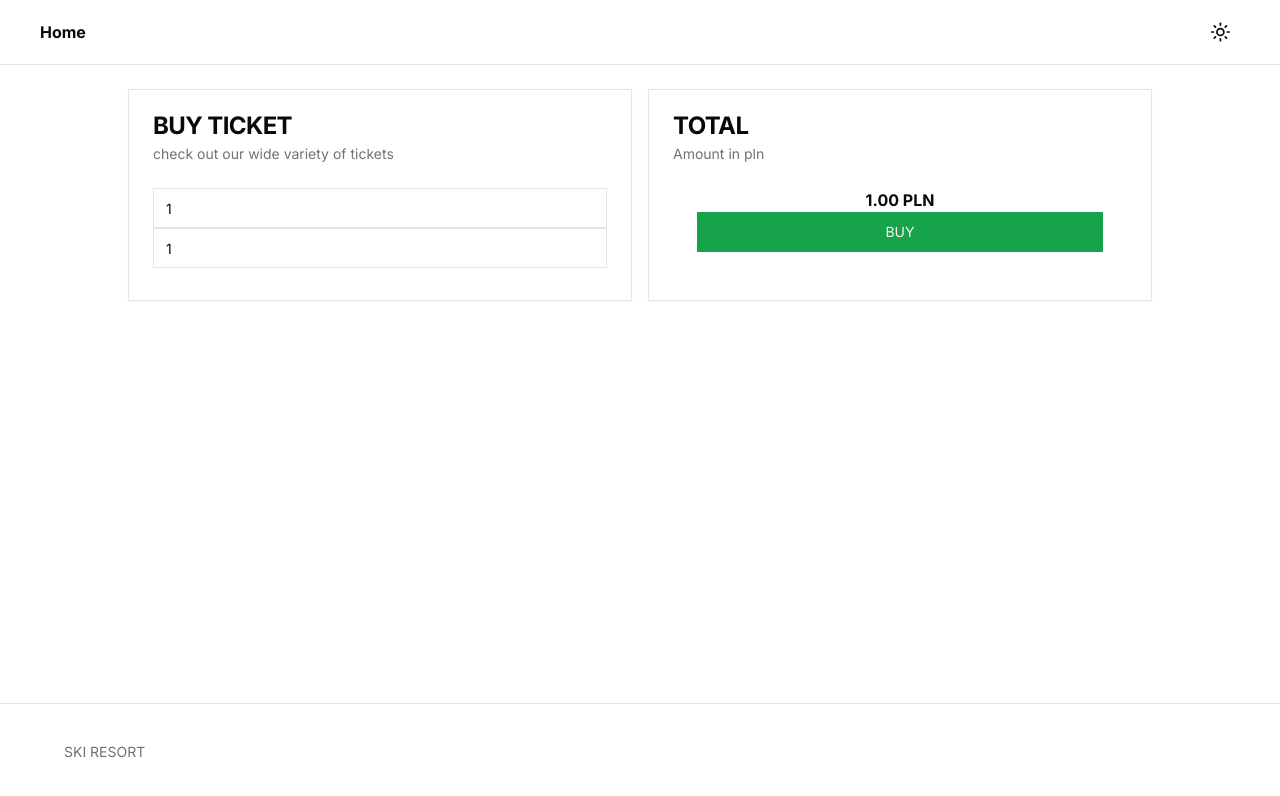
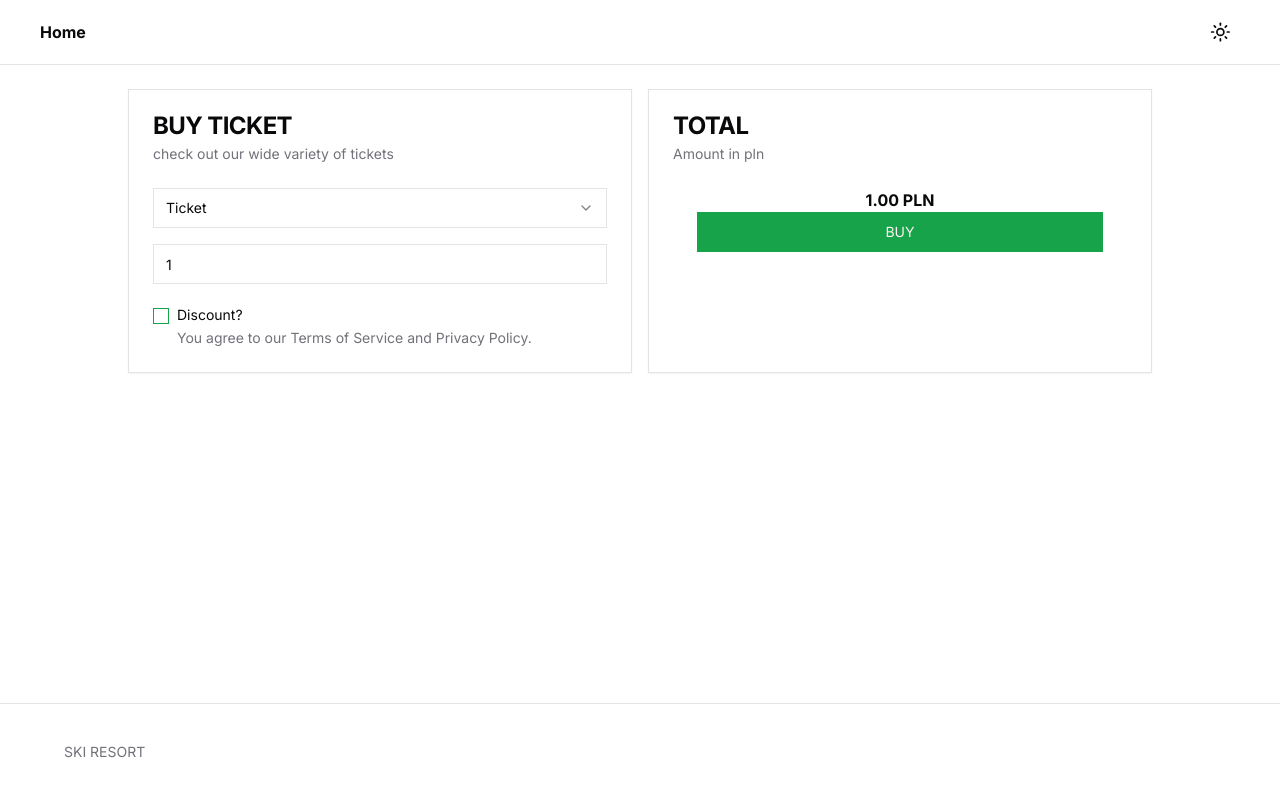
Before and after one commit to konradRduch/2024_TAB_S12_RDUCH, an Astro site in the folder Frontend/: page /ticket in a window 1280 px wide. Built offline with nearby package versions, Linux system fonts and the light colour scheme; Astro itself is replaced by a stand-in of ours.

Commit message:
ticket screen

```diff
--- a/Frontend/package.json
+++ b/Frontend/package.json
@@ -14,6 +14,7 @@
   "dependencies": {
     "@astrojs/react": "^3.1.1",
     "@astrojs/tailwind": "^5.1.0",
+    "@radix-ui/react-checkbox": "^1.0.4",
     "@radix-ui/react-icons": "^1.3.0",
     "@radix-ui/react-label": "^2.0.2",
     "@radix-ui/react-select": "^2.0.0",
--- a/Frontend/src/components/Ticket.tsx
+++ b/Frontend/src/components/Ticket.tsx
@@ -3,6 +3,15 @@ import { OrderCard } from "@/components/OrderCard";
 import { Button } from "@/components/ui/button";
 import { CardFooter } from "@/components/ui/card";
 import { Input } from "@/components/ui/input";
+import { Checkbox } from "@/components/ui/checkbox"
+
+import {
+  Select,
+  SelectContent,
+  SelectItem,
+  SelectTrigger,
+  SelectValue,
+} from "@/components/ui/select"
 
 
 const Values = {
@@ -12,7 +21,8 @@ const Values = {
 
 export function TicketComp() {
     const [values, setValues] = useState(Values);
-    const [total, setTotal] = useState(1);
+    const [type, setType] = useState("Ticket");
+
 
     const handleInputChange = (e : React.ChangeEvent<HTMLInputElement>) => {
         const { name, value } = e.target;
@@ -20,17 +30,16 @@ export function TicketComp() {
           ...values,
           [name]: value,
         });
-        setTotal(values.price * values.amount)
       };
 
-    return (
 
-        <div className="flex gap-4">
-          <OrderCard title='BUY TICKET' desc='check out our wide variety of tickets'>
-            <Input
+      function Ticket(){
+        return<>
+          <Input
               type="number"
               name="amount"
               placeholder="Enter amount"
+              min={0}
               value={values.amount}
               onChange={handleInputChange}
 
@@ -39,13 +48,70 @@ export function TicketComp() {
               type="number"
               name="price"
               placeholder="Enter price"
+              min={0}
               value={values.price}
+              onChange={handleInputChange}
+            />
+
+        </>
+      }
+
+      function Pass(){
+        return <>
+        <Input
+              type="number"
+              name="amount"
+              placeholder="Enter amount"
+              min={0}
+              value={values.amount}
               onChange={handleInputChange}
 
             />
+        </>
+      }
+
+
+    return (
+
+        <div className="flex gap-4">
+
+          <OrderCard title='BUY TICKET' desc='check out our wide variety of tickets'>
+           <div className='grid gap-4'>
+           <Select onValueChange={(value) => setType(value)}>
+                <SelectTrigger id="category">
+                  <SelectValue placeholder="Ticket" />
+                </SelectTrigger>
+                <SelectContent position="popper">
+                  <SelectItem value="ticket">Ticket</SelectItem>
+                  <SelectItem value="pass">Pass</SelectItem>
+                </SelectContent>
+              </Select>
+            {type === "Ticet" ?
+
+            <Ticket/> : <Pass/>
+
+            }
+
+
+
+            <div className="items-top flex space-x-2 mt-2">
+      <Checkbox id="terms1" />
+      <div className="grid gap-1.5 leading-none">
+        <label
+          htmlFor="terms1"
+          className="text-sm font-medium leading-none peer-disabled:cursor-not-allowed peer-disabled:opacity-70"
+        >
+          Discount?
+        </label>
+        <p className="text-sm text-muted-foreground">
+          You agree to our Terms of Service and Privacy Policy.
+        </p>
+    </div>
+    </div>
+    </div>
           </OrderCard>
           <OrderCard title='TOTAL' desc='Amount in pln'>
-            <div className="text-center font-bold">{total.toFixed(2)} PLN</div>
+            <div className="text-center font-bold">{(values.amount*values.price).toFixed(2)} PLN</div>
             <CardFooter className="flex justify-center">
               <Button className="w-full">BUY</Button>
             </CardFooter>
--- /dev/null
+++ b/Frontend/src/components/ui/checkbox.tsx
@@ -0,0 +1,28 @@
+import * as React from "react"
+import * as CheckboxPrimitive from "@radix-ui/react-checkbox"
+import { Check } from "lucide-react"
+
+import { cn } from "@/lib/utils"
+
+const Checkbox = React.forwardRef<
+  React.ElementRef<typeof CheckboxPrimitive.Root>,
+  React.ComponentPropsWithoutRef<typeof CheckboxPrimitive.Root>
+>(({ className, ...props }, ref) => (
+  <CheckboxPrimitive.Root
+    ref={ref}
+    className={cn(
+      "peer h-4 w-4 shrink-0 rounded-sm border border-primary ring-offset-background focus-visible:outline-none focus-visible:ring-2 focus-visible:ring-ring focus-visible:ring-offset-2 disabled:cursor-not-allowed disabled:opacity-50 data-[state=checked]:bg-primary data-[state=checked]:text-primary-foreground",
+      className
+    )}
+    {...props}
+  >
+    <CheckboxPrimitive.Indicator
+      className={cn("flex items-center justify-center text-current")}
+    >
+      <Check className="h-4 w-4" />
+    </CheckboxPrimitive.Indicator>
+  </CheckboxPrimitive.Root>
+))
+Checkbox.displayName = CheckboxPrimitive.Root.displayName
+
+export { Checkbox }
--- a/Frontend/src/pages/index.astro
+++ b/Frontend/src/pages/index.astro
@@ -16,7 +16,7 @@ import MainCard from "@/components/Main-card.astro";
     <span></span>
     <span></span>
     <span></span>
-</div>
+  </div>
 
 
 <MainCard title='BUY TICKET' desc='check out our wide variety of tickets'>
--- a/Frontend/src/pages/ticket.astro
+++ b/Frontend/src/pages/ticket.astro
@@ -5,6 +5,6 @@ import {TicketComp} from "@/components/Ticket";
 
 ---
 
-<OrderLayout >
-<TicketComp client:only='react'>
+<OrderLayout>
+<TicketComp client:load>
 </OrderLayout>
```
Also changed, not shown: Frontend/src/components/OrderCard.tsx (+2 -10 lines), 1 other file.
